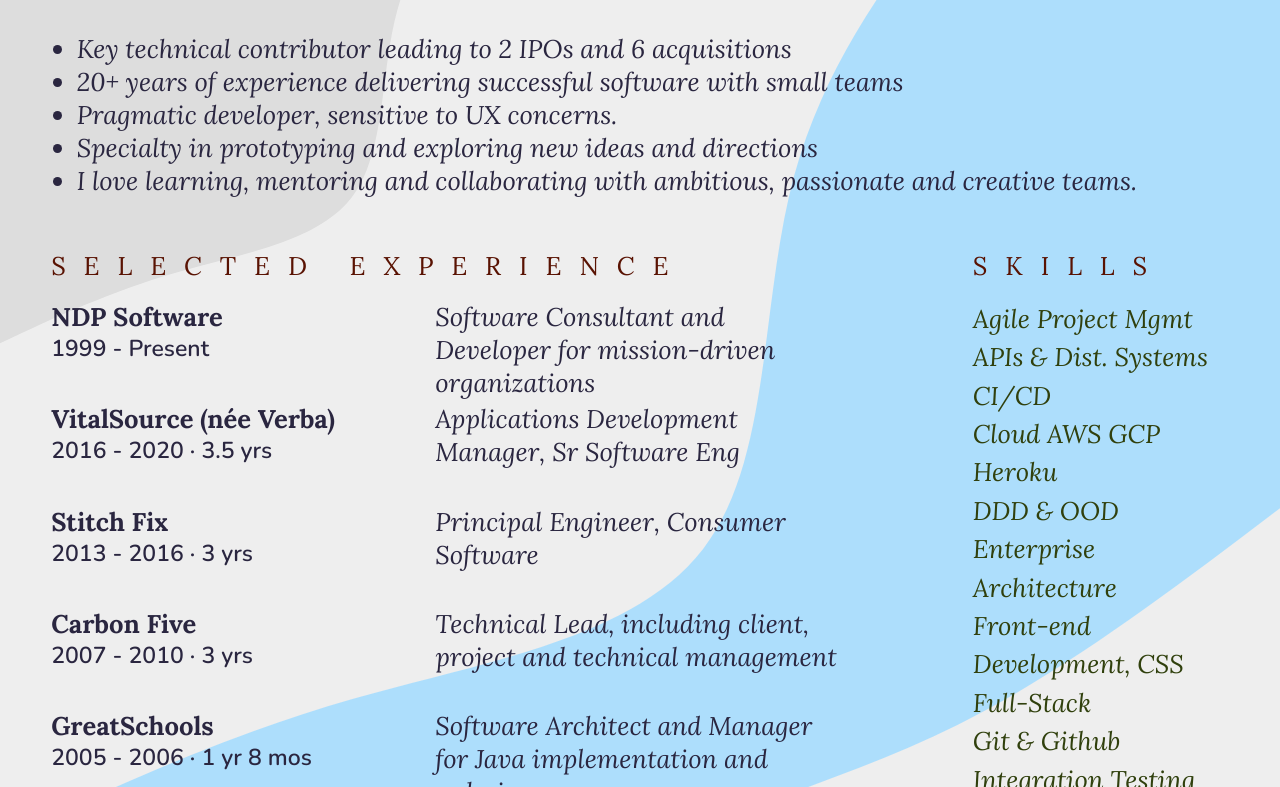
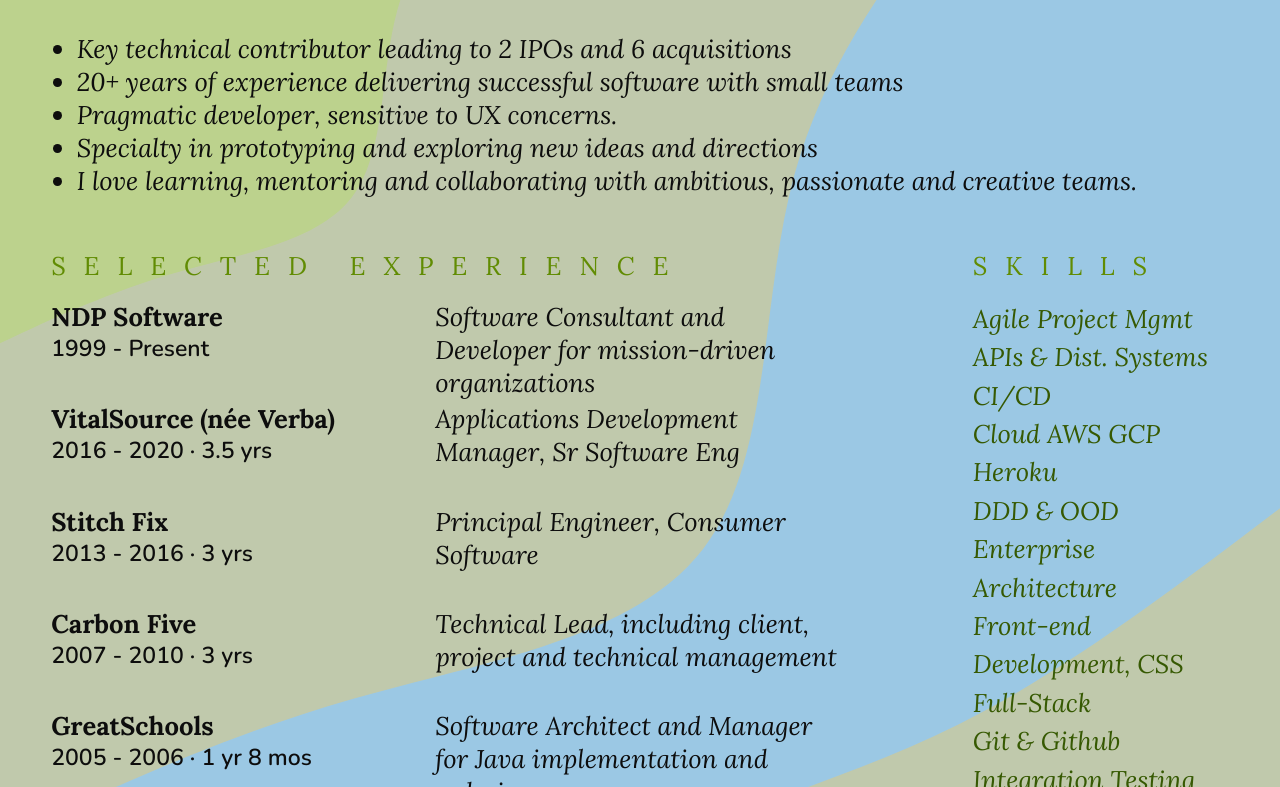
Before and after one commit to ndp/resume, a plain HTML site: page index.html in a window 1280 px wide. Shown: the part 154-941 px from the top of the page. Drawn offline with nearby package versions, Linux system fonts and the light colour scheme.

```diff
--- a/index.css
+++ b/index.css
@@ -5,15 +5,15 @@
     font-size: calc(100vw/50);
     font-family: Lora, serif;
     /* background */
-    --river: #addefc;
-    --riverside: #eee;
-    --land: #ddd;
+    --river: #9bc8e4;
+    --riverside: #c0c9ac;
+    --land: #bcd28d;
     /* text */
-    --header: #591202;
-    --header-alt: #2A2640;
-    --header-alt2: #A62103;
-    --text: #2A2640;
-    --text-alt: #30400D;
+    --header: #618C03;
+    --header-alt: #365902;
+    --header-alt2: #0D0D0D;
+    --text: #0D0D0D;
+    --text-alt: #365902;
 }
 
 ul,
```
